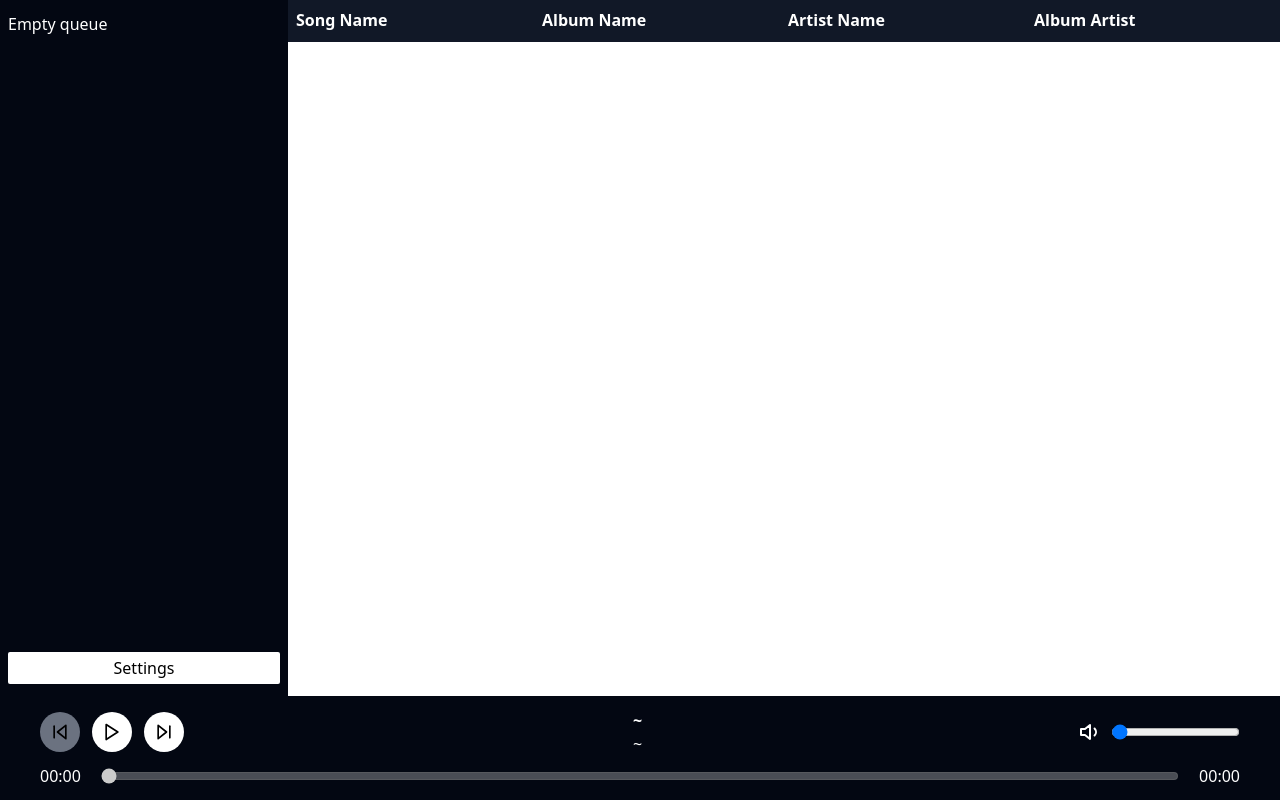
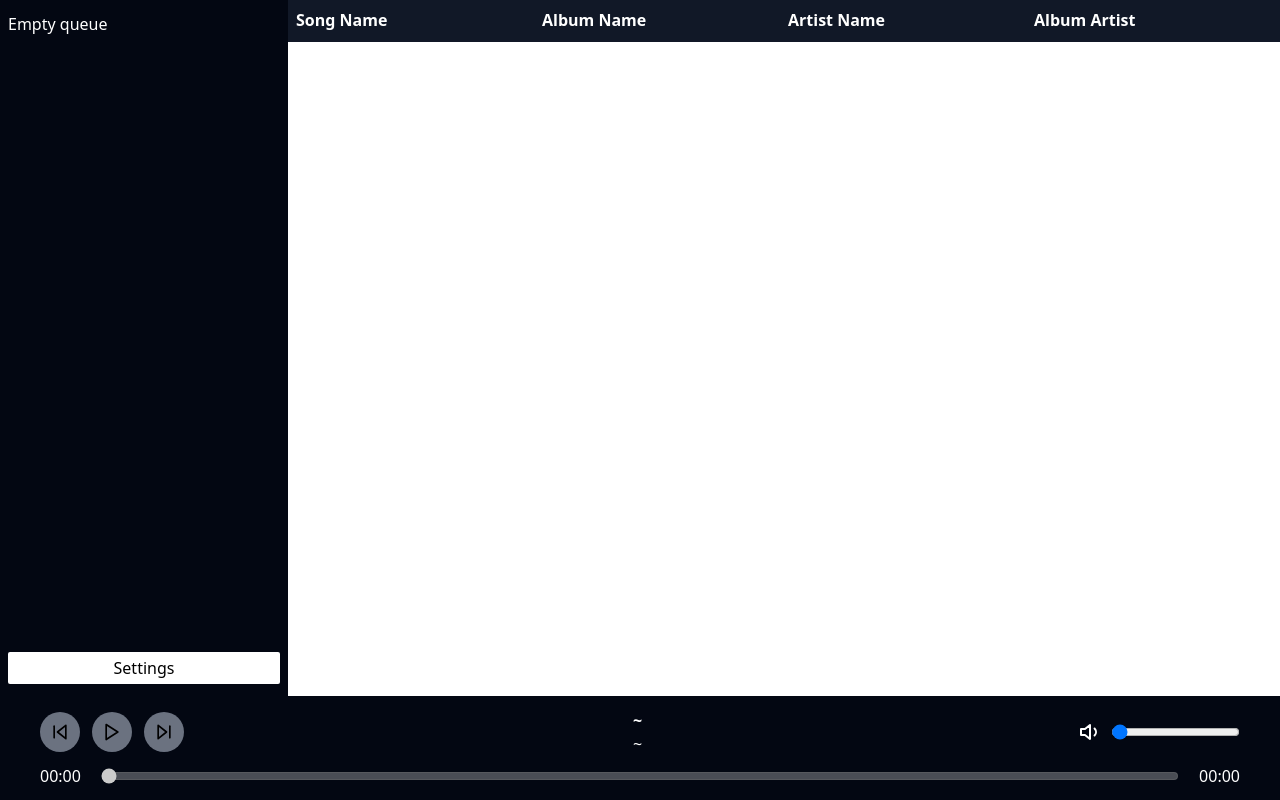
Before and after one commit to callum-jones19/coralia, a React (Vite) app: page / in a window 1280 px wide. Built offline with nearby package versions, Linux system fonts and the light colour scheme.

Commit message:
Disable play buttons based on queue len

```diff
--- a/src/components/MusicFooter.tsx
+++ b/src/components/MusicFooter.tsx
@@ -20,15 +20,10 @@ export interface MusicFooterProps {
 export default function MusicFooter(
   { currentSong }: MusicFooterProps,
 ) {
-  // Volume stuff - move later
   const [volume, setVolume] = useState<number>(1);
-
   const [seekPos, setSeekPos] = useState<number>(0);
-  // FIXME
   const [isSeeking, setIsSeeking] = useState<boolean>(false);
   const [songPos, setSongPos] = useState<number | null>(null);
-
-  console.log(currentSong);
 
   const songDuration = currentSong?.properties.duration.secs;
 
--- a/src/components/PlayButtons.tsx
+++ b/src/components/PlayButtons.tsx
@@ -5,6 +5,7 @@ import { pausePlayer, playPlayer, skipOneSong } from "../api/commands";
 
 export default function PlayButtons() {
   const [isPaused, setIsPaused] = useState<boolean>(true);
+  const [queueLen, setQueueLen] = useState<number>(0);
 
   useEffect(() => {
     const unlistenPause = listen<boolean>("is-paused", (e) => {
@@ -13,7 +14,23 @@ export default function PlayButtons() {
       setIsPaused(isPaused);
     }).catch(e => console.error(e));
 
-    unlistenPause.then(f => f).catch(e => console.log(e));
+    const unlistenQueueLen = listen<number>("queue-length-change", (e) => {
+      const newQueueLen = e.payload;
+      console.log(`New queue length: ${newQueueLen}`);
+      setQueueLen(newQueueLen);
+    }).catch(e => console.error(e));
+
+    const unlistenSongEnd = listen<number>("song-end-queue-length", e => {
+      const newQueueLen = e.payload;
+      console.log(`New queue length: ${newQueueLen}`);
+      setQueueLen(newQueueLen);
+    })
+
+    return () => {
+      unlistenPause.then(f => f).catch(e => console.log(e));
+      unlistenQueueLen.then(f => f).catch(e => console.log(e));
+      unlistenSongEnd.then(f => f).catch(e => console.log(e));
+    };
   }, []);
 
   return (
@@ -29,7 +46,8 @@ export default function PlayButtons() {
           <SkipBack className="m-auto h-1/2 w-1/2" />
         </button>
         <button
-          className="bg-white mr-3 font-bold rounded-full aspect-square h-10"
+          className="bg-white mr-3 font-bold rounded-full aspect-square h-10 disabled:bg-gray-500"
+          disabled={queueLen === 0 ? true : false}
           onClick={() => {
             if (isPaused) {
               playPlayer();
@@ -42,7 +60,8 @@ export default function PlayButtons() {
           {!isPaused && <Pause className="m-auto h-1/2 w-1/2" />}
         </button>
         <button
-          className="bg-white mr-3 font-bold rounded-full aspect-square h-10"
+          className="bg-white mr-3 font-bold rounded-full aspect-square h-10 disabled:bg-gray-500"
+          disabled={queueLen <= 0 ? true : false}
           onClick={() => skipOneSong()}
         >
           <SkipForward className="m-auto h-1/2 w-1/2" />
```
Also changed, not shown: 1 other file (tests, documents, lock files or other folders).
